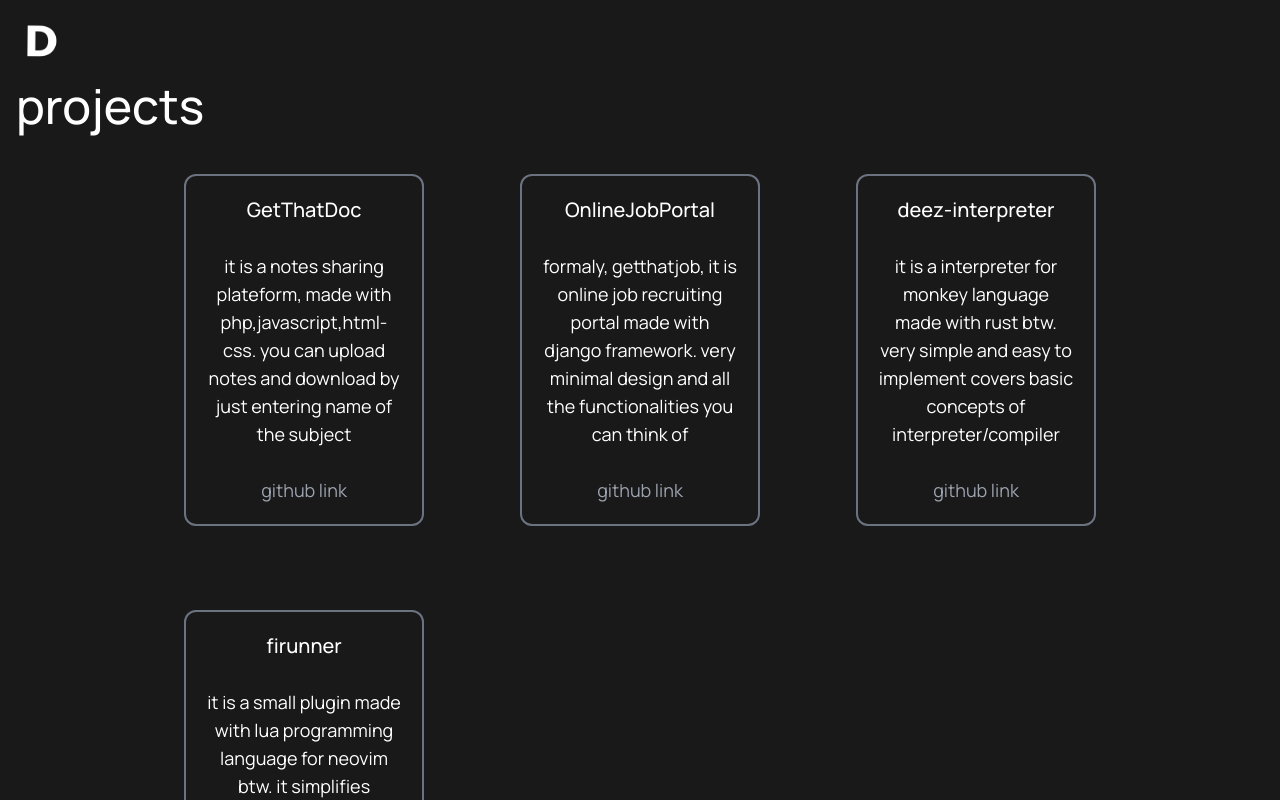
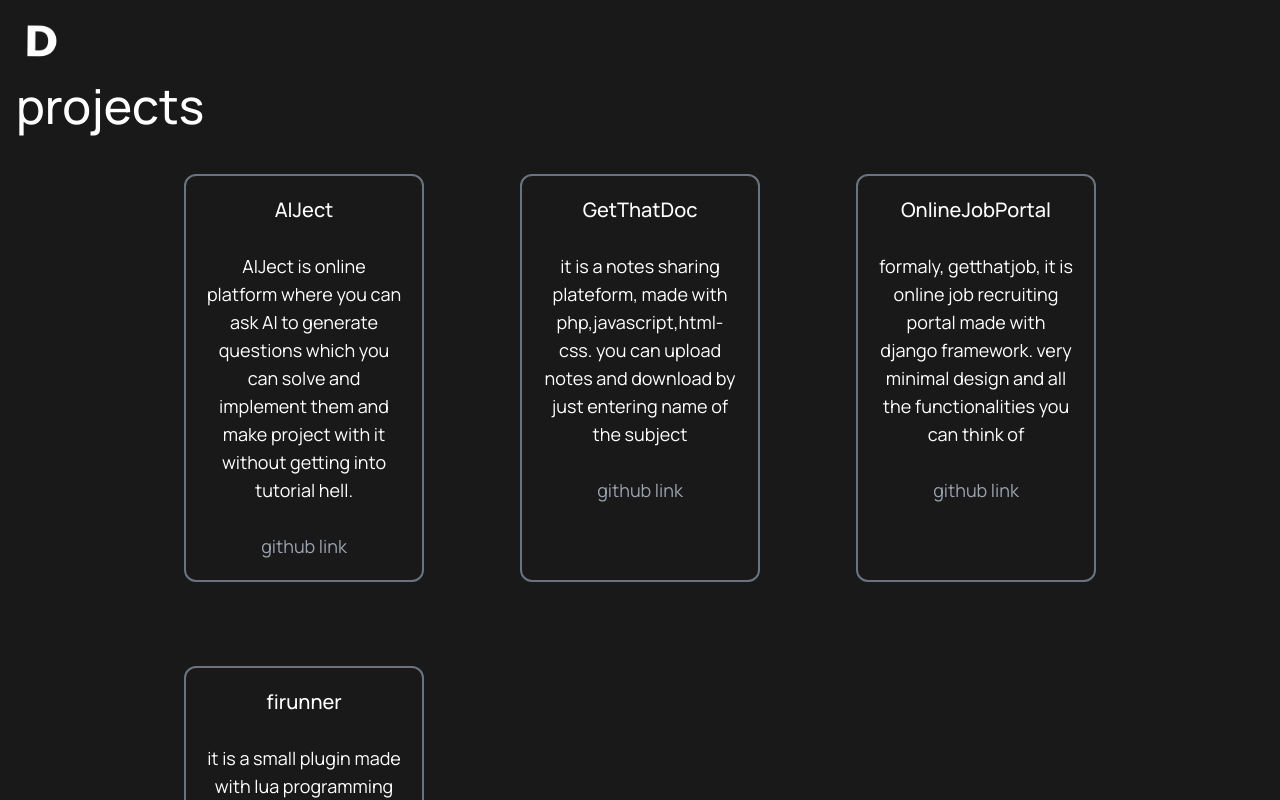
Before and after one commit to dhruvdabhi101/minimalistic-portfolio, a Next.js app: page /projects in a window 1280 px wide. Shown: the top 800 px of the page. Built offline with nearby package versions, Linux system fonts and the light colour scheme.

Commit message:
added new project

```diff
--- a/app/projects/page.tsx
+++ b/app/projects/page.tsx
@@ -19,9 +19,9 @@ export default function Home() {
                     </div>
                     <div className='flex flex-col justify-center items-center w-[100%]'>
                         <div className='grid lg:grid-cols-3 md:grid-cols-2 sm:grid-cols-1 grid-cols-1 sm:gap-14 gap-10 overflow-y-auto'>
+                            <Card props={{name:"AIJect", desc:"AIJect is online platform where you can ask AI to generate questions which you can solve and implement them and make project with it without getting into tutorial hell."}}/>
                             <Card props={{name:"GetThatDoc", desc:"it is a notes sharing plateform, made with php,javascript,html-css. you can upload notes and download by just entering name of the subject"}}/>
                             <Card props={{name:"OnlineJobPortal", desc:"formaly, getthatjob, it is online job recruiting portal made with django framework. very minimal design and all the functionalities you can think of"}}/>
-                            <Card props={{name:"deez-interpreter", desc:"it is a interpreter for monkey language made with rust btw. very simple and easy to implement covers basic concepts of interpreter/compiler"}}/>
                             <Card props={{name:"firunner", desc:"it is a small plugin made with lua programming language for neovim btw. it simplifies process of interpreting python file with just one shortcut and prints output in new buffer"}}/>
                         </div>
                     </div>
```
